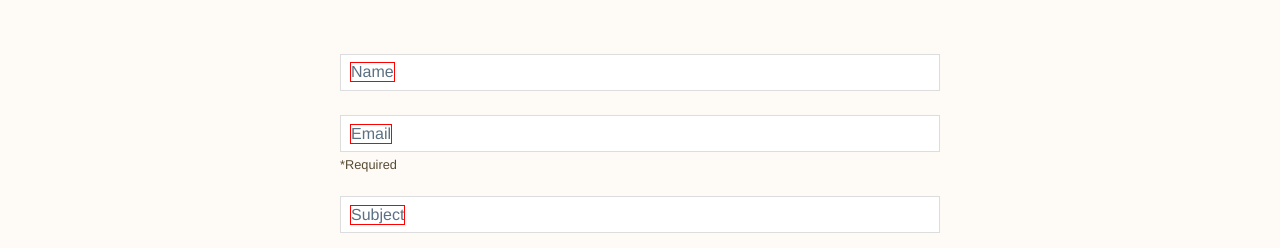
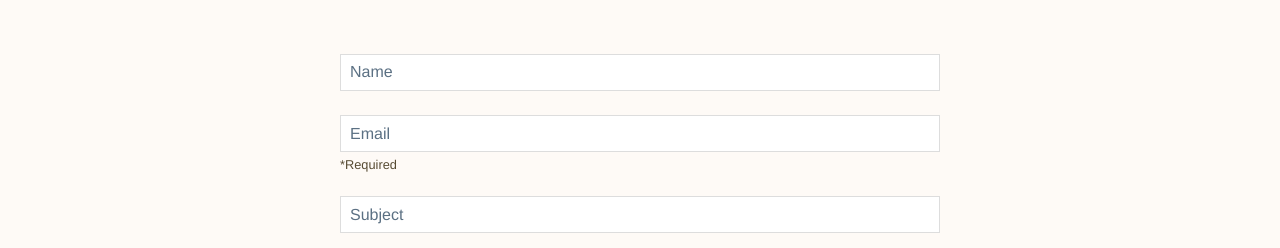
Before and after one commit to vtrofin/personal-website, a Vue app: page /contact in a window 1280 px wide. Shown: the part 165-413 px from the top of the page. Built offline with nearby package versions, Linux system fonts and the light colour scheme.

Commit message:
fix input label color

```diff
--- a/src/pages/Contact.vue
+++ b/src/pages/Contact.vue
@@ -26,7 +26,7 @@
           @focus="toggleInputFocus"
           @blur="toggleInputFocus"
         />
-        <span class="input-label">Email</span>
+        <span class="input-label" @click.stop.prevent="handleSpanFocus">Email</span>
       </div>
       <span class="required-label">*Required</span>
 
@@ -39,7 +39,7 @@
           @focus="toggleInputFocus"
           @blur="toggleInputFocus"
         />
-        <span class="input-label">Subject</span>
+        <span class="input-label" @click.stop.prevent="handleSpanFocus">Subject</span>
       </div>
 
       <label for="message">Message*</label>
@@ -225,11 +225,10 @@ label {
   font-size: 1rem;
   font-weight: 400;
   transition: all 150ms cubic-bezier(0.4, 0, 0.2, 1);
-  border: 1px solid red;
 }
 
 .input-container.focused .input-label {
-  color: var(--red);
+  color: var(--black);
   font-size: 0.7rem;
   top: 0%;
   transform: translateY(0%);
```
